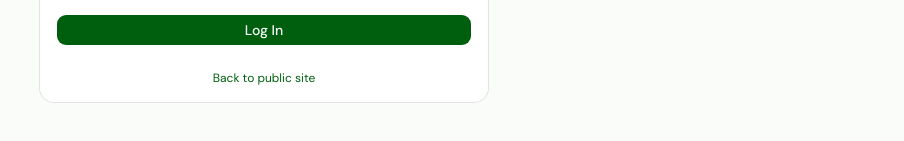
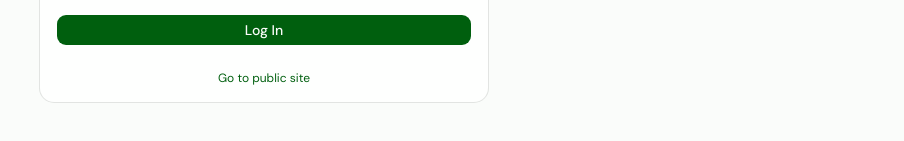
Before and after one commit to RRThrsh/ResQBridge, a React (Vite) app: page /pwrcc/domestic/login in a window 1280 px wide. Shown: the part 501-642 px from the top of the page, without its empty margins (376-1280 px from the left). Built offline with nearby package versions, Linux system fonts and the light colour scheme; a web font is replaced by a local one.

Commit message:
Update DomesticLogin.tsx

```diff
--- a/src/pages/domestic/DomesticLogin.tsx
+++ b/src/pages/domestic/DomesticLogin.tsx
@@ -607,7 +607,7 @@ export function DomesticLogin() {
                 to="/"
                 className="text-primary hover:opacity-80"
               >
-                Back to public site
+                Go to public site
               </Link>
             </p>
           </CardContent>
```
